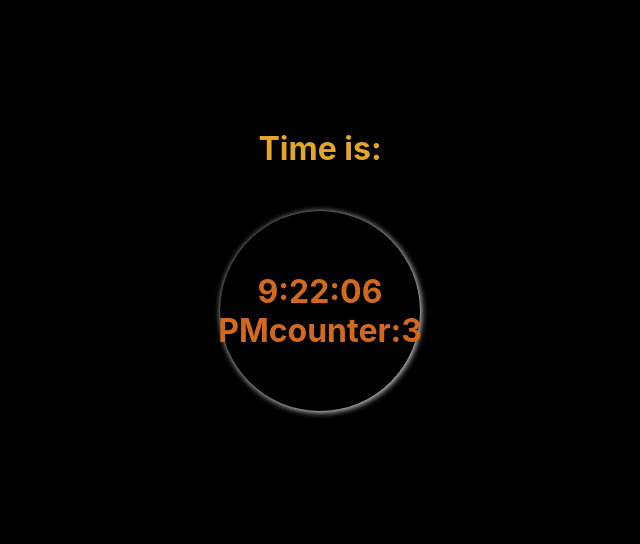
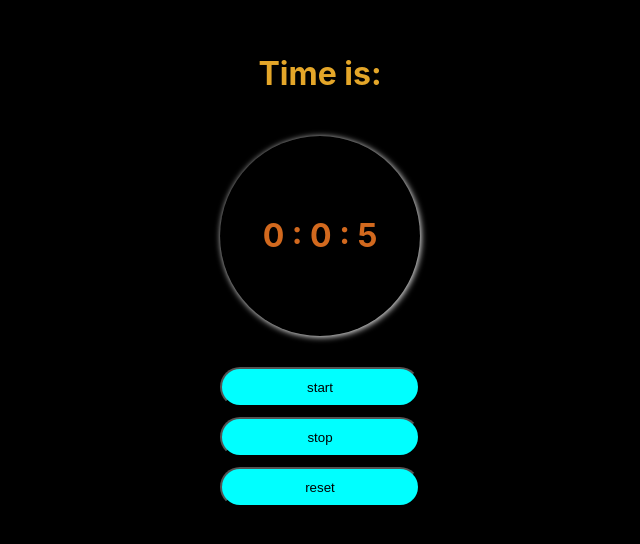
Before and after one commit to fatemehnorozi76/Timer-exercise, a React (Create React App) app: page / in a window 1280 px wide. Shown: the part 130-674 px from the top of the page, without its empty margins (320-960 px from the left). Built offline with nearby package versions, Linux system fonts and the light colour scheme.

Commit message:
friday commit

```diff
--- a/src/Myapp.js
+++ b/src/Myapp.js
@@ -1,8 +1,23 @@
-import React  from "react";
-import  ReactDOM from "react";
+import React from "react";
+import ReactDOM from "react";
 import './style.css';
-import  Title  from "./Title";
-import  Thetime  from "./Thetime";
+import Title from "./Title";
+import Thetime from "./Thetime";
+//function
+// start_func(() => {
+
+// }
+// )
+
+// stop_func(() => {
+
+// }
+// )
+// reset_func(() => {
+
+// }
+// )
+//function
 
 class Myapp extends React.Component {
   render() {
@@ -10,8 +25,11 @@ class Myapp extends React.Component {
       <div className='main'>
         <Title />
         <Thetime />
+        <button className="stop"  >start</button>
+        <button className="start" >stop</button>
+        <button className="reset" >reset</button>
       </div >
     );
   }
 }
-  export default Myapp ;
+export default Myapp;
--- a/src/Thetime.js
+++ b/src/Thetime.js
@@ -2,34 +2,49 @@ import { clear } from "@testing-library/user-event/dist/clear";
 import React  from "react";
 import  ReactDOM from "react";
 
-let intervall;
+let intervall_hour;
+let intervall_minute;
+let intervall_second;
 class Thetime extends React.Component {
     constructor() {
       super();
       this.state = {
-        time: new Date(),
-        reverseCounter :10
+       hour:0,
+       minute:0,
+       second:0
       }
     }
 
     componentDidMount(){
-      intervall= setInterval(()=>{
+      intervall_hour= setInterval(()=>{
         this.setState ({
-          time: new Date(),
-          reverseCounter : this.state.reverseCounter - 1
+          second:this.state.second + 1 ,
+        })
+      } , 60000*60)
+
+      intervall_minute= setInterval(()=>{
+        this.setState ({
+          second:this.state.second + 1 ,
+        })
+      } ,60000)
+
+      intervall_second= setInterval(()=>{
+        this.setState ({
+          second:this.state.second + 1 ,
         })
       } , 1000)
+
     }
+
+
     componentDidUpdate(){
-      if(this.state.reverseCounter == 0){
-        clearInterval(intervall)
-      }
+
     }
     render() {
 
 
       return (
-        <h1 className='Thetime'>{this.state.time.toLocaleTimeString()+"counter:" + this.state.reverseCounter}</h1>
+        <h1 className='Thetime'>{this.state.hour} :  {this.state.minute} : {this.state.second}</h1>
       );
     }
   }
--- a/src/style.css
+++ b/src/style.css
@@ -25,3 +25,11 @@
 
 
 }
+.start,.stop,.reset{
+    width: 200px;
+    height: 40px;
+    border-radius: 20px;
+    background-color: aqua;
+    color: black;
+    margin-top: 10px;
+}
```
Lines whose indentation alone changed are shown as unchanged.
